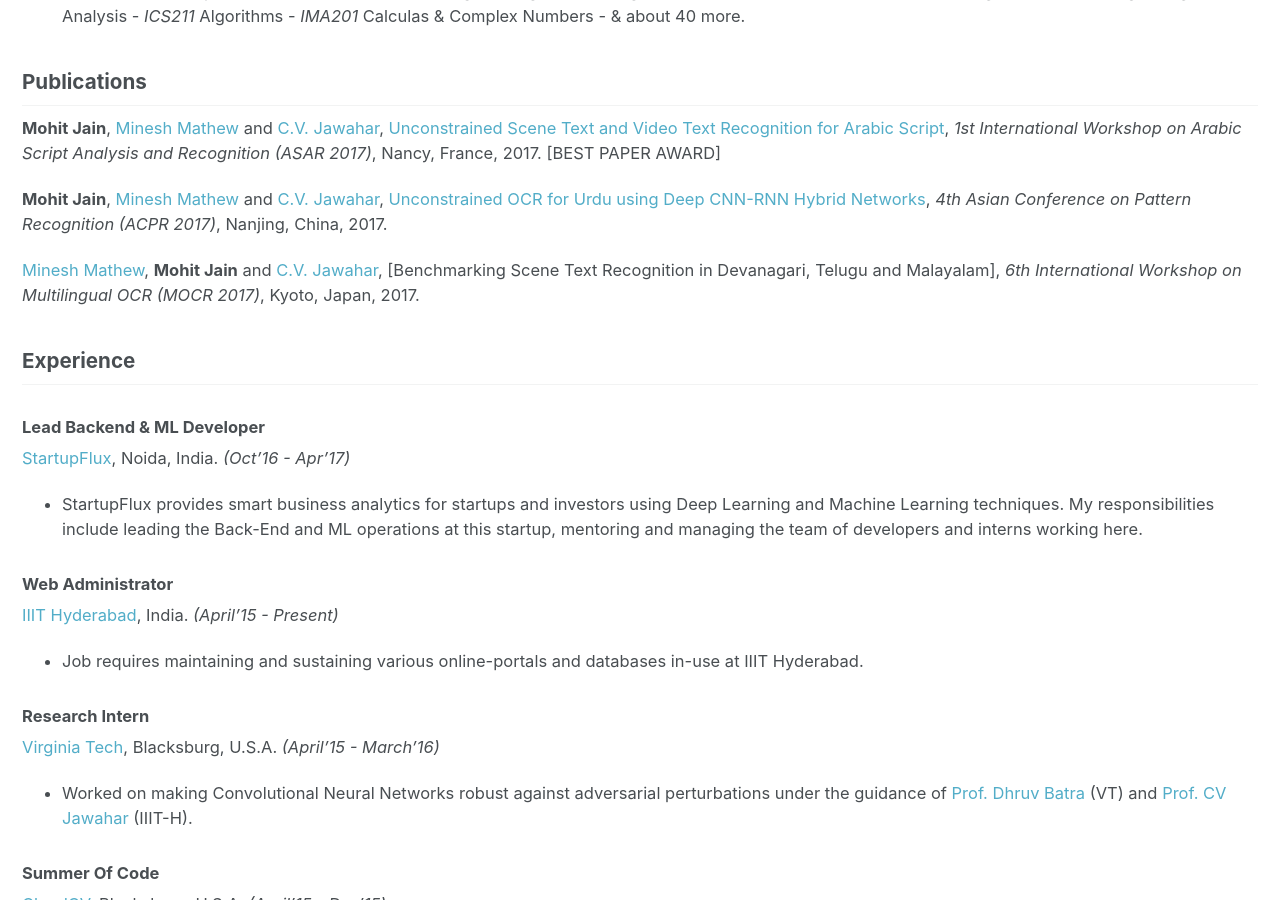
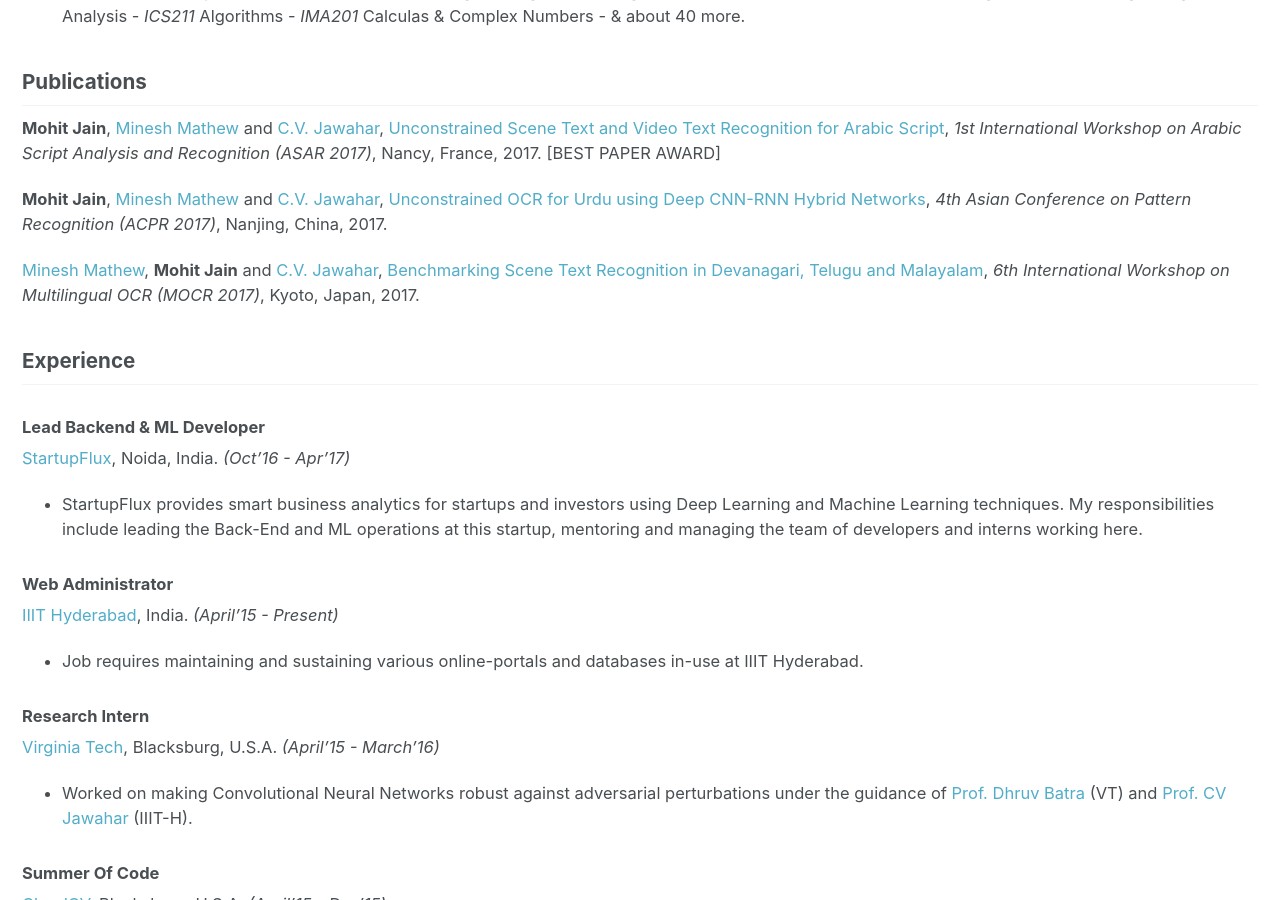
Before and after one commit to NightFury13/nightfury13.github.io, a Jekyll site: the page built from _pages/resume.md, in a window 1280 px wide and 900 px high, scrolled down 636 px. Built offline with Jekyll 4.4.1, drawn with Linux system fonts in a browser that asks for light colours; part of the change alters nothing that is shown.

```diff
--- a/_pages/resume.md
+++ b/_pages/resume.md
@@ -25,7 +25,7 @@ author_profile: true
 
 **Mohit Jain**, [Minesh Mathew](mineshmathew.github.io) and [C.V. Jawahar](http://cvit.iiit.ac.in/people/faculty/people/faculty/cvit-faculty/jawahar), [Unconstrained OCR for Urdu using Deep CNN-RNN Hybrid Networks](http://cvit.iiit.ac.in/research/projects/cvit-projects/arabic-text-recognition), _4th Asian Conference on Pattern Recognition (ACPR 2017)_, Nanjing, China, 2017.
 
-[Minesh Mathew](mineshmathew.github.io), **Mohit Jain** and [C.V. Jawahar](http://cvit.iiit.ac.in/people/faculty/people/faculty/cvit-faculty/jawahar), [Benchmarking Scene Text Recognition in Devanagari, Telugu and Malayalam], _6th International Workshop on Multilingual OCR (MOCR 2017)_, Kyoto, Japan, 2017.
+[Minesh Mathew](mineshmathew.github.io), **Mohit Jain** and [C.V. Jawahar](http://cvit.iiit.ac.in/people/faculty/people/faculty/cvit-faculty/jawahar), [Benchmarking Scene Text Recognition in Devanagari, Telugu and Malayalam](http://cvit.iiit.ac.in/research/projects/cvit-projects/arabic-text-recognition), _6th International Workshop on Multilingual OCR (MOCR 2017)_, Kyoto, Japan, 2017.
 
 ## Experience
 ### Lead Backend & ML Developer
```
